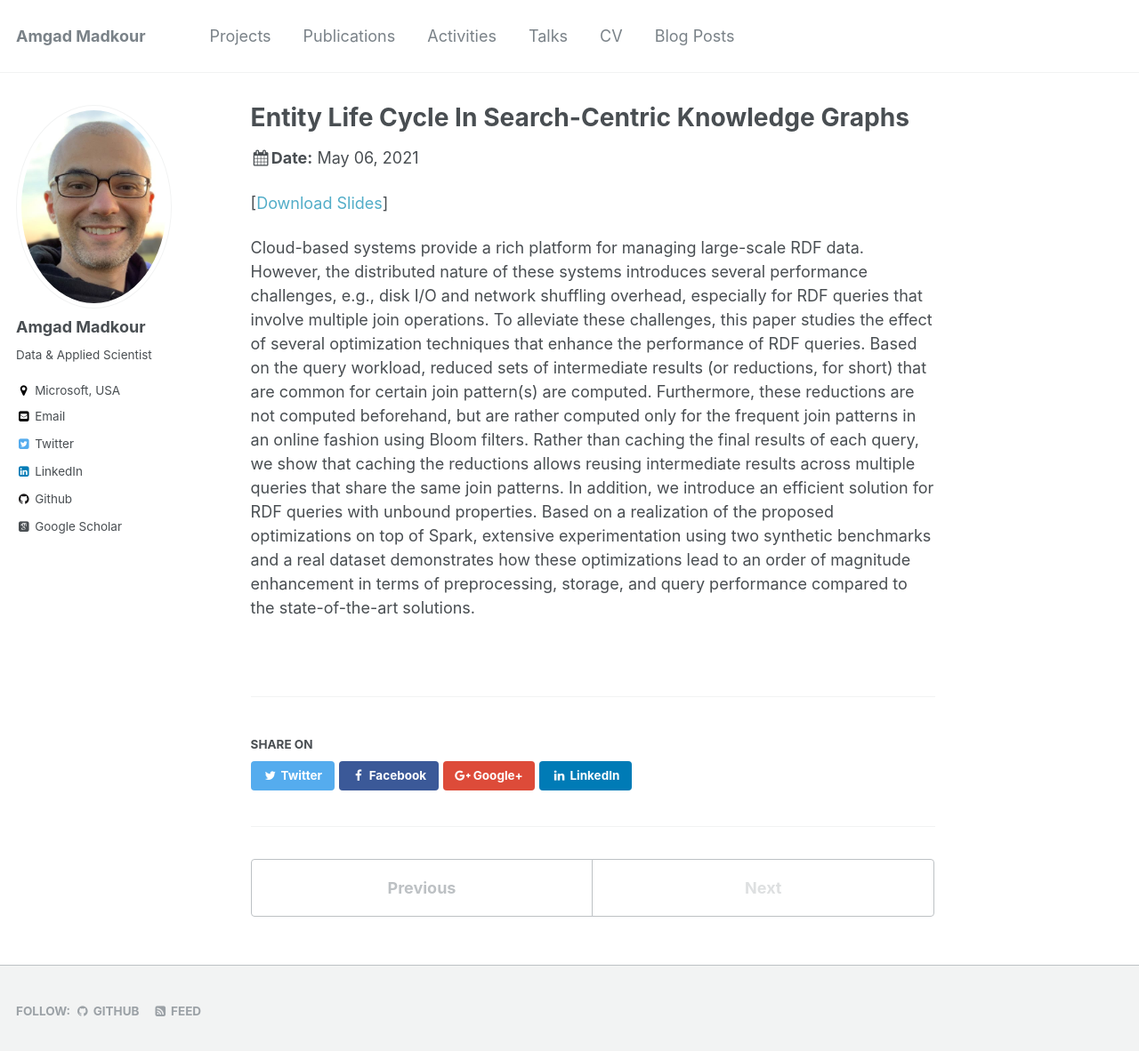
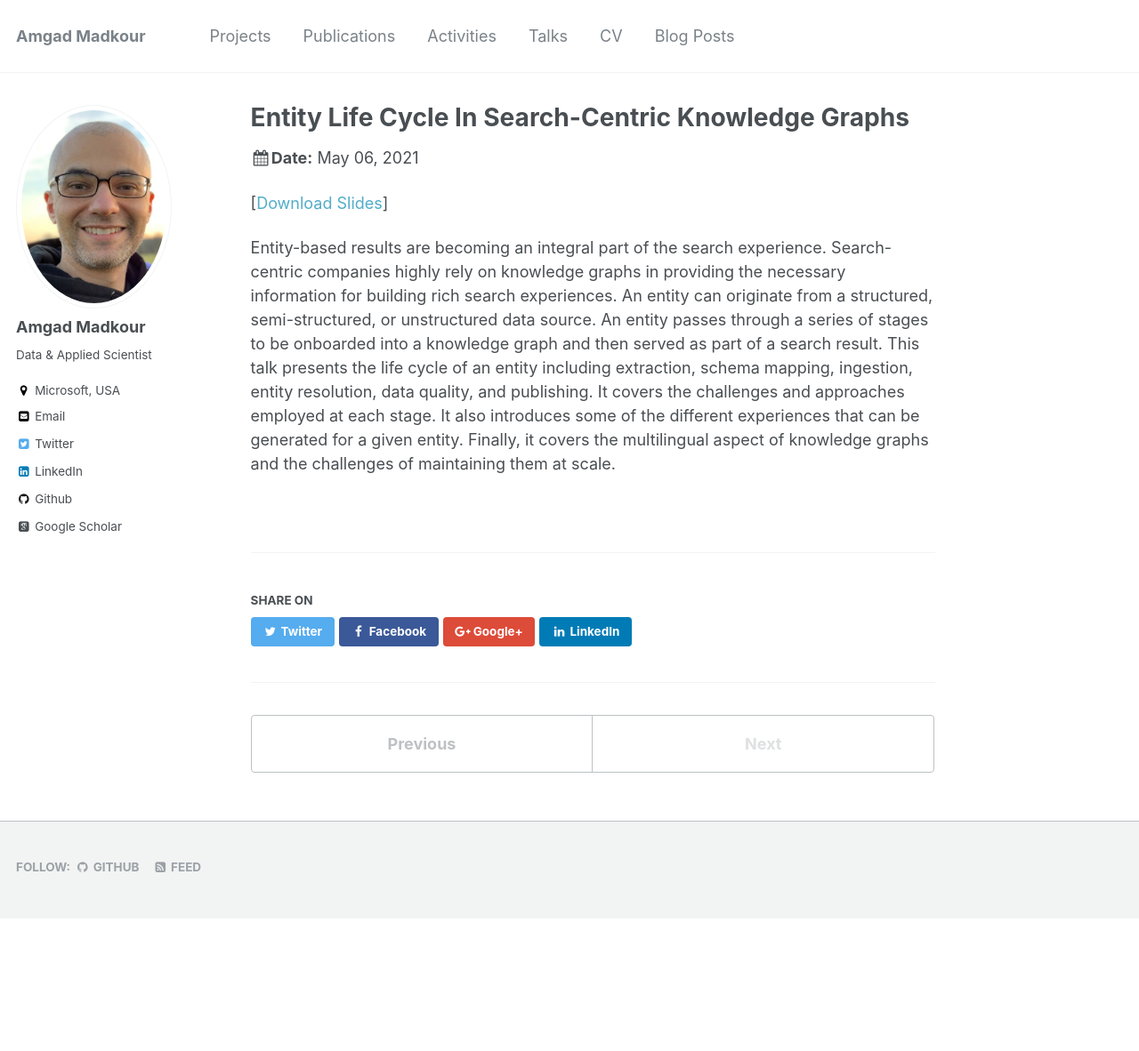
Before and after one commit to amgadmadkour/amgadmadkour.github.io, a Jekyll site: the page built from _talks/2021-05-06-entitylifecycle.md, in a window 1280 px wide and 1195 px high. Shown: the top 1182 px of the window at 89% size. Built offline with Jekyll 4.4.1, drawn with Linux system fonts in a browser that asks for light colours; some web fonts are replaced.

Commit message:
Update description

```diff
--- a/_talks/2021-05-06-entitylifecycle.md
+++ b/_talks/2021-05-06-entitylifecycle.md
@@ -10,4 +10,4 @@ location: "Virtual"
 
 [[Download Slides](/files/presentations/entitylifecycle-kgc2021.pdf)]
 
-Cloud-based systems provide a rich platform for managing large-scale RDF data. However, the distributed nature of these systems introduces several performance challenges, e.g., disk I/O and network shuffling overhead, especially for RDF queries that involve multiple join operations. To alleviate these challenges, this paper studies the effect of several optimization techniques that enhance the performance of RDF queries. Based on the query workload, reduced sets of intermediate results (or reductions, for short) that are common for certain join pattern(s) are computed. Furthermore, these reductions are not computed beforehand, but are rather computed only for the frequent join patterns in an online fashion using Bloom filters. Rather than caching the final results of each query, we show that caching the reductions allows reusing intermediate results across multiple queries that share the same join patterns. In addition, we introduce an efficient solution for RDF queries with unbound properties. Based on a realization of the proposed optimizations on top of Spark, extensive experimentation using two synthetic benchmarks and a real dataset demonstrates how these optimizations lead to an order of magnitude enhancement in terms of preprocessing, storage, and query performance compared to the state-of-the-art solutions.
+Entity-based results are becoming an integral part of the search experience. Search-centric companies highly rely on knowledge graphs in providing the necessary information for building rich search experiences. An entity can originate from a structured, semi-structured, or unstructured data source. An entity passes through a series of stages to be onboarded into a knowledge graph and then served as part of a search result. This talk presents the life cycle of an entity including extraction, schema mapping, ingestion, entity resolution, data quality, and publishing. It covers the challenges and approaches employed at each stage. It also introduces some of the different experiences that can be generated for a given entity. Finally, it covers the multilingual aspect of knowledge graphs and the challenges of maintaining them at scale.
```
